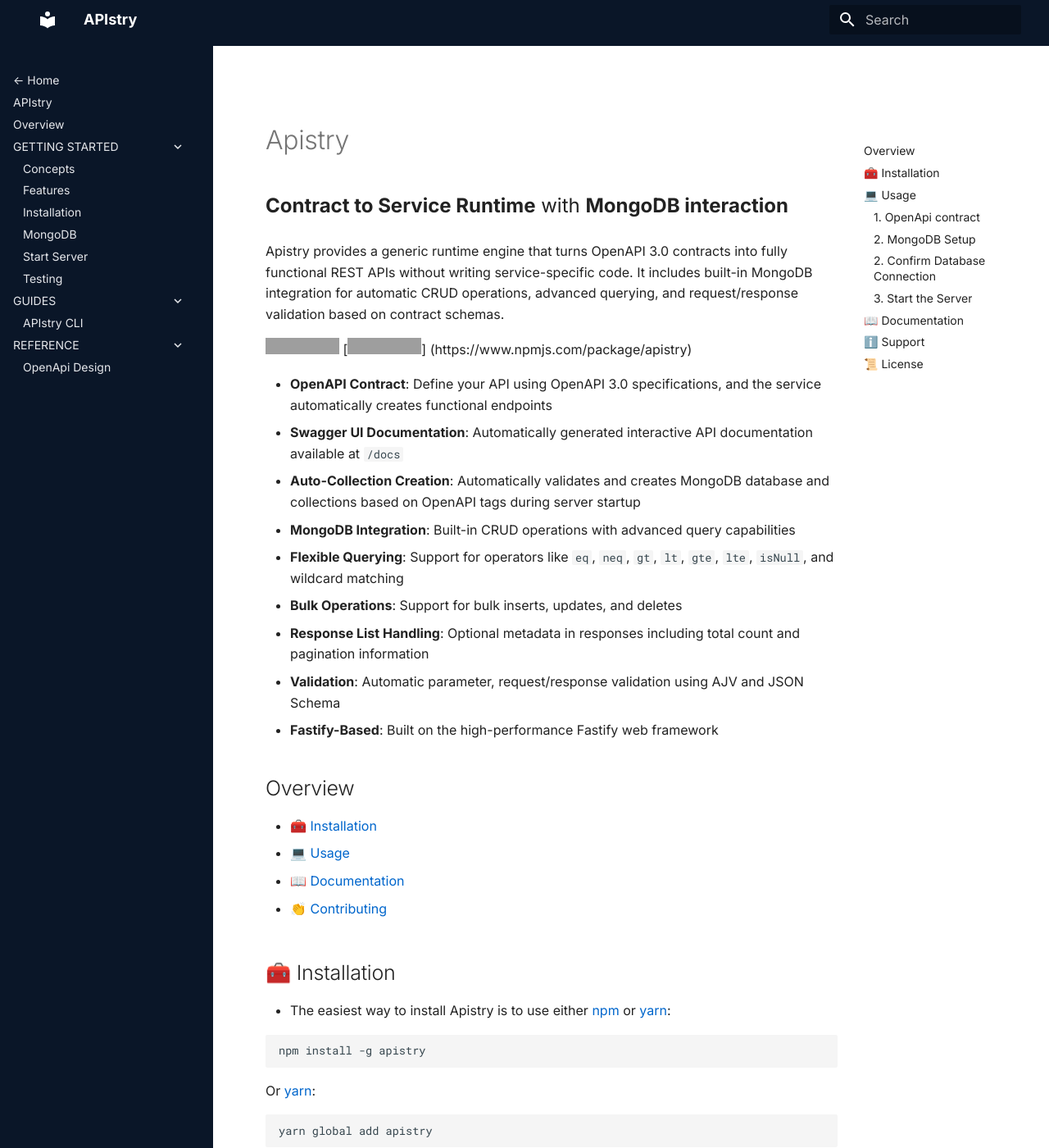
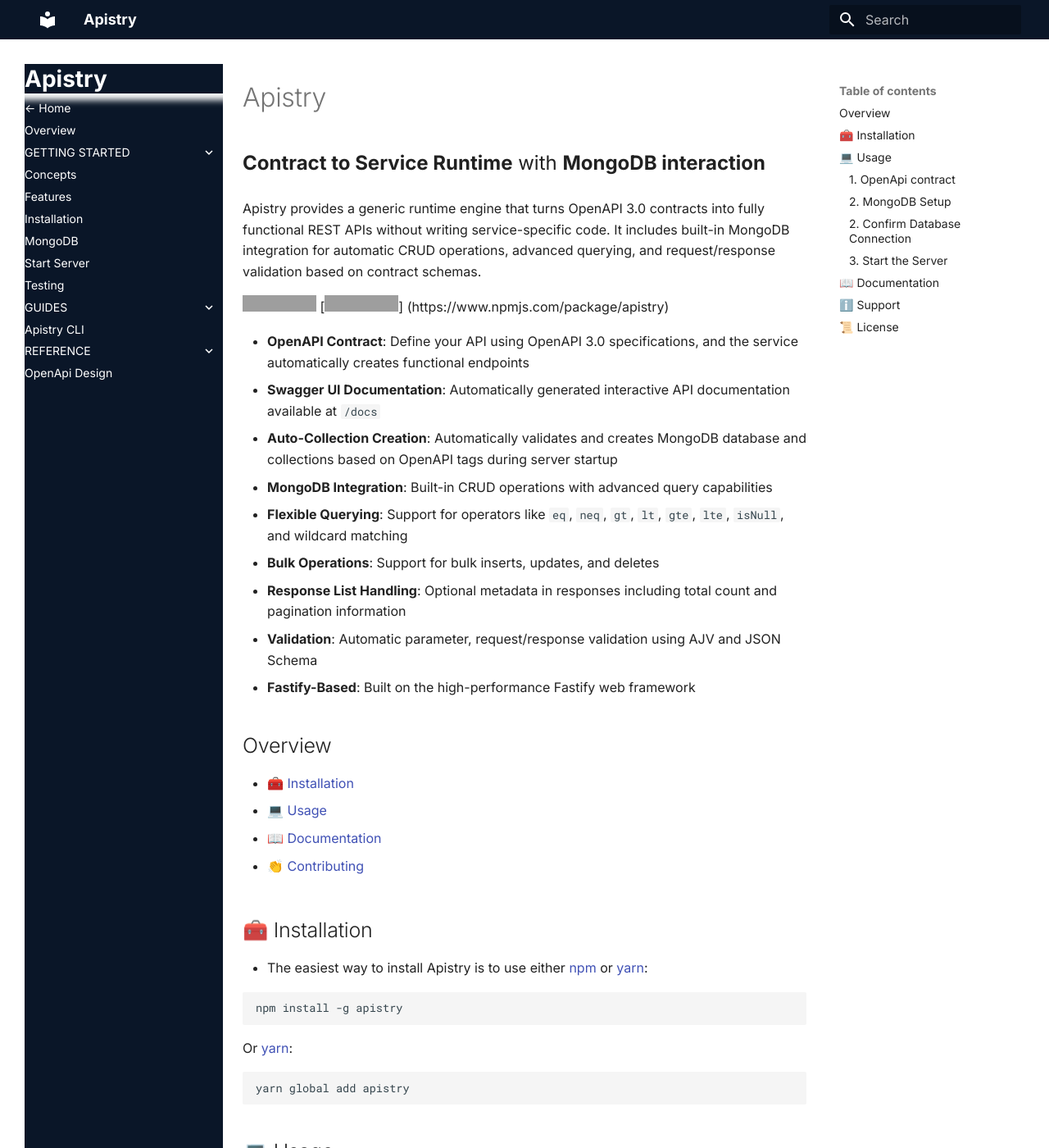
Before and after one commit to apitapestry/apistry, an MkDocs documentation site: the page built from docs/README.md, in a window 1280 px wide and 1400 px high. Shown: the whole window at 82% size. Built offline with MkDocs 1.6.1 and Material for MkDocs 9.7.7, drawn with Linux system fonts in a browser that asks for light colours; grey boxes are pictures that could not be loaded.

Commit message:
Update docs

```diff
--- a/docs/css/extra.css
+++ b/docs/css/extra.css
@@ -1,211 +1,54 @@
-/* ============================================================
-   APISTRY.CSS — Unified styling for MkDocs Material
-   Includes:
-   - Color palette (light & dark mode)
-   - Desktop layout with fixed sidebar
-   - Mobile-responsive behavior (hamburger restored)
-   - Homepage hero background + typography
-   ============================================================ */
+/* Minimal Apistry CSS — only branding, no layout overrides */
 
-/* ------------------------------------------------------------
-   COLOR PALETTE — Light / Dark theme variables
-   ------------------------------------------------------------ */
-
-/* Light mode */
-[data-md-color-scheme="default"] {
-    --md-primary-fg-color:        #0066CC;
-    --md-primary-fg-color--light: #3385D6;
-    --md-primary-fg-color--dark:  #004C99;
-
-    --md-accent-fg-color:         #00AEEF;
-    --md-default-bg-color:        #FFFFFF;
-    --md-default-fg-color:        #222222;
+/* Brand color for sidebar + header */
+:root {
+    --apistry-sidebar-bg: #0a1628;
 }
 
-/* Dark mode */
-[data-md-color-scheme="slate"] {
-    --md-primary-fg-color:        #3399FF;
-    --md-primary-fg-color--light: #66B2FF;
-    --md-primary-fg-color--dark:  #1A75D1;
-
-    --md-accent-fg-color:         #33CCFF;
-    --md-default-bg-color:        #0E1A27;
-    --md-default-fg-color:        #E0E6ED;
+/* Sidebar background + text color (fully colored sidebar) */
+.md-sidebar--primary,
+.md-sidebar--primary .md-sidebar__inner,
+.md-sidebar--primary .md-sidebar__scrollwrap,
+.md-sidebar--primary .md-nav,
+.md-sidebar--primary .md-nav__list,
+.md-sidebar--primary .md-nav__item,
+.md-sidebar--primary .md-nav__title {
+    background-color: var(--apistry-sidebar-bg) !important;
+    color: #ffffff !important;
+    margin: 0 !important;
+    padding: 0 !important;
+    text-shadow: none !important;
 }
 
-/* Match Header color to left sidebar */
+/* Larger sitename */
+.md-sidebar--primary .md-nav__title {
+    font-size: 1.1rem !important;
+    font-weight: 600 !important;
+    text-shadow: none !important;
+}
+
+.md-sidebar--primary .md-nav__title {
+    font-size: 1.4rem !important;
+    font-weight: 600 !important;
+}
+
+/* Sidebar links */
+.md-sidebar--primary .md-nav__link {
+    color: #ffffff !important;
+}
+
+/* Header background matches sidebar */
 .md-header {
     background-color: var(--apistry-sidebar-bg) !important;
-    box-shadow: none !important;   /* Remove Material's drop shadow */
+    box-shadow: none !important;
 }
 
-/* Remove “Material for MkDocs” label in left sidebar */
-.md-nav__title {
-    display: none;
+/* Hamburger icon visible on dark background */
+.md-header__button.md-icon svg {
+    fill: #ffffff !important;
 }
 
-/* ------------------------------------------------------------
-   LAYOUT — Desktop and Mobile behavior
-   ------------------------------------------------------------ */
-
-:root {
-    --apistry-leftnav-width: 260px;
-    --apistry-header-height: 56px;
-    --apistry-sidebar-bg: #0a1628;
-    --apistry-accent: #6366f1;
+/* Remove “Powered by MkDocs” footer */
+.md-footer__inner {
+    display: none !important;
 }
-
-/* -----------------------
-   DESKTOP (>= 960px)
-   ----------------------- */
-@media (min-width: 960px) {
-
-    /* Keep header visible so mobile hamburger works */
-    .md-header {
-        height: var(--apistry-header-height);
-    }
-
-    /* Fixed sidebar on desktop only */
-    .md-sidebar--primary {
-        position: fixed;
-        top: var(--apistry-header-height);
-        left: 0;
-        width: var(--apistry-leftnav-width);
-        height: calc(100vh - var(--apistry-header-height));
-        overflow: auto;
-        background: var(--apistry-sidebar-bg);
-        color: #ffffff;
-        z-index: 50;
-    }
-
-    .md-sidebar--primary .md-nav__link {
-        color: #e5e7eb;
-    }
-
-    /* Main content area shifted right */
-    .md-main {
-        margin-left: var(--apistry-leftnav-width);
-        padding-top: var(--apistry-header-height);
-    }
-
-    .md-content {
-        max-width: none;
-    }
-
-    /* Hide right sidebar on desktop unless used */
-    .md-sidebar--secondary {
-        display: none;
-    }
-}
-
-/* -----------------------
-   MOBILE (< 960px)
-   ----------------------- */
-@media (max-width: 959px) {
-
-    .md-header {
-        display: block !important;
-        position: fixed !important;
-        top: 0;
-        left: 0;
-        right: 0;
-        z-index: 100;
-    }
-
-    .md-sidebar--primary {
-        position: static !important;
-        width: 100% !important;
-        height: auto !important;
-        background: var(--apistry-sidebar-bg);
-    }
-
-    .md-main {
-        margin-left: 0 !important;
-        padding-top: var(--apistry-header-height) !important;
-    }
-
-    .md-sidebar--secondary {
-        display: none !important;
-    }
-}
-
-/* ------------------------------------------------------------
-   CONTENT STYLING — Safe defaults
-   ------------------------------------------------------------ */
-
-.md-typeset table {
-    width: 100%;
-}
-
-.md-typeset pre,
-.md-typeset .highlight {
-    max-width: 100%;
-}
-
-.md-content > .md-content__inner {
-    padding: 0 2rem;
-    width: 100%;
-    box-sizing: border-box;
-}
-
-/* ------------------------------------------------------------
-   HOMEPAGE HERO — Background image, fade, typography
-   ------------------------------------------------------------ */
-
-/* Apply background only on pages containing #homepage-hero */
-.md-content article:has(#homepage-hero)::before {
-    content: "";
-    position: fixed;
-    top: 0;
-    left: 0;
-    width: 100%;
-    height: 66.67vh;
-    background: url("../images/techgalaxy.jpg") no-repeat center top;
-    background-size: cover;
-    z-index: -2;
-    pointer-events: none;
-}
-
-/* Gradient fade into page background */
-.md-content article:has(#homepage-hero)::after {
-    content: "";
-    position: fixed;
-    top: 50vh;
-    left: 0;
-    width: 100%;
-    height: 16.67vh;
-    background: linear-gradient(to bottom, transparent, var(--md-default-bg-color));
-    z-index: -1;
-    pointer-events: none;
-}
-
-/* Slight white overlay under hero text */
-.md-content article:has(#homepage-hero) {
-    background: rgba(255, 255, 255, 0.85);
-    border-radius: 8px;
-    padding: 2rem;
-    position: relative;
-    z-index: 1;
-    box-shadow: 0 4px 6px rgba(0, 0, 0, 0.1);
-}
-
-/* Hero H1 */
-.md-content article:has(#homepage-hero) h1:first-of-type {
-    color: white !important;
-    font-size: 4rem !important;
-    text-align: center !important;
-    text-shadow: 2px 2px 4px rgba(0, 0, 0, 0.5);
-    margin-bottom: 0.5rem;
-}
-
-/* Hero H2 */
-.md-content article:has(#homepage-hero) h2:first-of-type {
-    color: white !important;
-    font-size: 2.5rem !important;
-    font-family: 'Georgia', 'Garamond', 'Palatino', serif !important;
-    font-style: italic;
-    font-weight: 300;
-    text-align: center !important;
-    text-shadow: 2px 2px 4px rgba(0, 0, 0, 0.5);
-    margin-top: 0.5rem;
-}
--- a/mkdocs.yml
+++ b/mkdocs.yml
@@ -1,4 +1,4 @@
-site_name: APIstry
+site_name: Apistry
 site_url: https://www.apistry.net
 use_directory_urls: true
 
@@ -6,7 +6,6 @@ copyright: '©2025 API Tapestry. All rights reserved.'
 
 nav:
   - "<- Home": https://www.apitapestry.net
-  - APIstry: https://www.apitapestry.net/apistry
   - Overview: README.md
   - GETTING STARTED:
       - Concepts: concepts.md
@@ -16,7 +15,7 @@ nav:
       - Start Server: start-server.md
       - Testing: testing.md
   - GUIDES:
-      - APIstry CLI: apistry-cli.md
+      - Apistry CLI: apistry-cli.md
   - REFERENCE:
       - OpenApi Design: openapi-design.md
 
@@ -41,12 +40,3 @@ theme:
 
 extra_css:
   - css/extra.css
-#
-##HIDE SEARCH BAR (desktop + mobile)
-#.md-header__option.md-search {
-#  display: none !important;
-#}
-#
-#.md-search {
-#  display: none !important;
-#}
```
